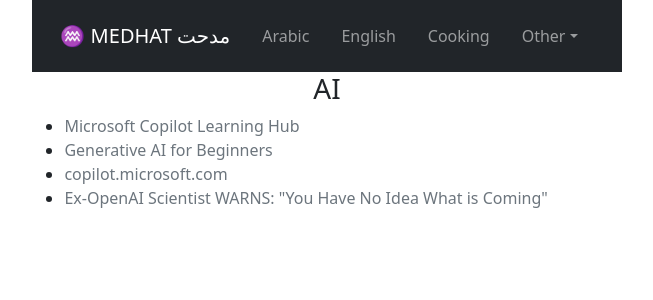
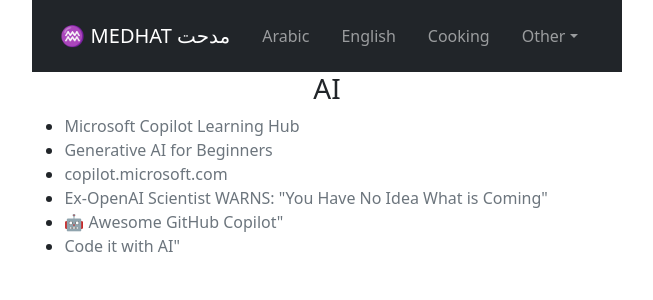
Before and after one commit to medhatelmasry/medhatelmasry.github.io, a React (Vite) app: page /ai in a window 1280 px wide. Shown: the top 300 px of the page, without its empty margins (313-966 px from the left). Built offline with nearby package versions, Linux system fonts and the light colour scheme.

Commit message:
more links in AI

```diff
--- a/src/pages/AI.tsx
+++ b/src/pages/AI.tsx
@@ -24,6 +24,14 @@ const AiPage = () => {
           <a className="text-decoration-none link-secondary"
             href="https://www.youtube.com/watch?v=79-bApI3GIU">Ex-OpenAI Scientist WARNS: "You Have No Idea What is Coming"</a>
         </li>
+        <li>
+          <a className="text-decoration-none link-secondary"
+            href="https://github.com/github/awesome-copilot">🤖 Awesome GitHub Copilot"</a>
+        </li>
+        <li>
+          <a className="text-decoration-none link-secondary"
+            href="https://www.codeitwithai.com/">Code it with AI"</a>
+        </li>
       </ul>
     </section>
   );
```
Lines whose indentation alone changed are shown as unchanged.
